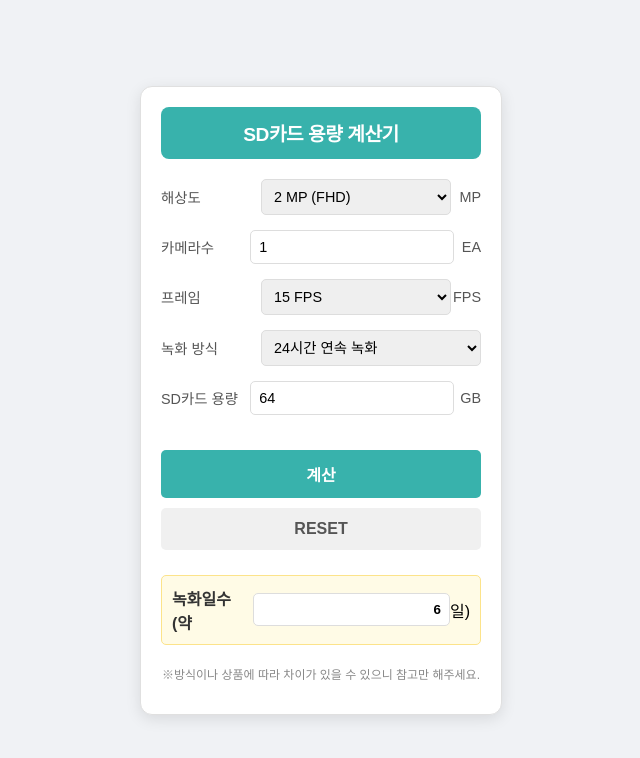
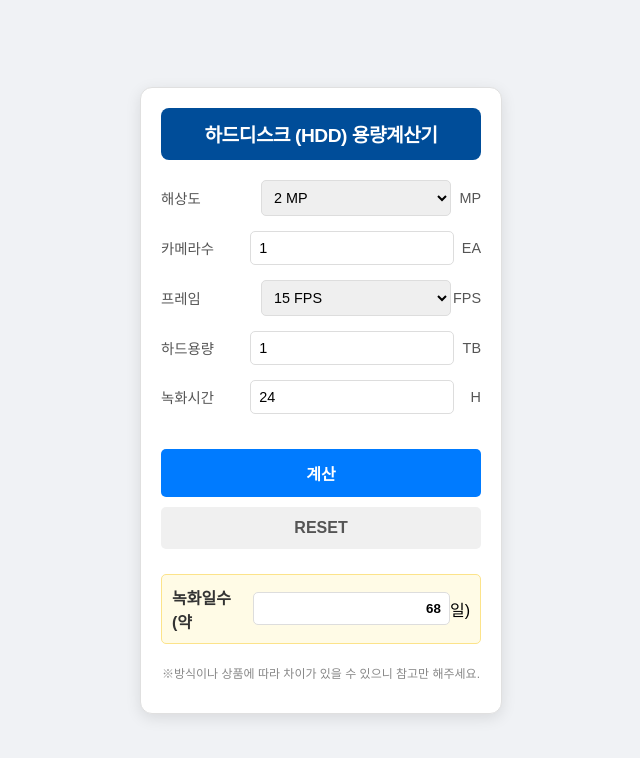
Before and after one commit to heegyeong3750-source/my-calculator, a plain HTML site: page index.html in a window 1280 px wide. Both pictures are taken after a click on the button "계산". Shown: the whole page, without its empty margins (319-959 px from the left). Drawn offline with Linux system fonts and the light colour scheme.

Commit message:
Update index.html

```diff
--- a/index.html
+++ b/index.html
@@ -3,7 +3,7 @@
 <head>
     <meta charset="UTF-8">
     <meta name="viewport" content="width=device-width, initial-scale=1.0">
-    <title>SD카드 용량 계산기 (홈카메라용)</title>
+    <title>하드디스크 용량 계산기</title>
     <style>
         body {
             font-family: Arial, sans-serif;
@@ -25,7 +25,7 @@
         .calculator-title {
             text-align: center;
             color: white;
-            background-color: #38b2ac; /* SD카드용으로 색상 변경 */
+            background-color: #004d99;
             padding: 12px;
             border-radius: 8px;
             font-size: 1.2em;
@@ -93,12 +93,12 @@
             transition: background-color 0.2s;
         }
         #calculate-button {
-            background-color: #38b2ac;
+            background-color: #007bff;
             color: white;
             margin-top: 20px;
         }
         #calculate-button:hover {
-            background-color: #319795;
+            background-color: #0056b3;
         }
         #reset-button {
             background-color: #f0f0f0;
@@ -119,13 +119,15 @@
 <body>
 
 <div class="calculator-container">
-    <div class="calculator-title">SD카드 용량 계산기</div>
+    <div class="calculator-title">하드디스크 (HDD) 용량계산기</div>
 
     <div class="input-group">
         <label for="resolution">해상도</label>
         <select id="resolution">
-            <option value="2">2 MP (FHD)</option>
-            <option value="4">4 MP (QHD)</option>
+            <option value="2">2 MP</option>
+            <option value="4">4 MP</option>
+            <option value="5">5 MP</option>
+            <option value="8">8 MP (4K)</option>
         </select>
         <span>MP</span>
     </div>
@@ -146,17 +148,15 @@
     </div>
 
     <div class="input-group">
-        <label for="recording-mode">녹화 방식</label>
-        <select id="recording-mode">
-            <option value="continuous">24시간 연속 녹화</option>
-            <option value="motion">움직임 감지 녹화</option>
-        </select>
+        <label for="hdd-capacity">하드용량</label>
+        <input type="number" id="hdd-capacity" value="1" min="1">
+        <span>TB</span>
     </div>
 
     <div class="input-group">
-        <label for="sd-capacity">SD카드 용량</label>
-        <input type="number" id="sd-capacity" value="64" min="1">
-        <span>GB</span>
+        <label for="recording-time">녹화시간</label>
+        <input type="number" id="recording-time" value="24" min="1">
+        <span>H</span>
     </div>
 
     <button id="calculate-button">계산</button>
@@ -173,18 +173,19 @@
 
 <script>
 // 해상도, 프레임에 따른 1일당 용량 데이터 (대략적인 값, GB 기준)
-// 홈카메라의 효율을 고려하여 HDD용보다 용량 데이터를 조금 낮게 설정했습니다.
 const dailyData = {
-    '2': { '15': 10, '30': 20 },
-    '4': { '15': 20, '30': 40 },
+    '2': { '15': 15, '30': 30 },
+    '4': { '15': 30, '30': 60 },
+    '5': { '15': 40, '30': 80 },
+    '8': { '15': 60, '30': 120 },
 };
 
 // HTML 요소 가져오기
 const resolutionSelect = document.getElementById('resolution');
 const camerasInput = document.getElementById('cameras');
 const frameSelect = document.getElementById('frame');
-const recordingModeSelect = document.getElementById('recording-mode');
-const sdCapacityInput = document.getElementById('sd-capacity');
+const hddCapacityInput = document.getElementById('hdd-capacity');
+const recordingTimeInput = document.getElementById('recording-time');
 const resultDaysInput = document.getElementById('result-days');
 const calculateButton = document.getElementById('calculate-button');
 const resetButton = document.getElementById('reset-button');
@@ -194,20 +195,20 @@ function calculateDays() {
     const resolution = resolutionSelect.value;
     const cameras = camerasInput.value;
     const frame = frameSelect.value;
-    const recordingMode = recordingModeSelect.value;
-    const sdCapacity = sdCapacityInput.value;
+    const hddCapacity = hddCapacityInput.value;
+    const recordingTime = recordingTimeInput.value;
 
     // 선택된 해상도와 프레임에 따른 1일당 용량 가져오기 (GB)
     const dailyGbPerCamera = dailyData[resolution] ? dailyData[resolution][frame] : 0;
 
-    // 녹화 방식에 따른 용량 절약율 (움직임 감지 녹화는 24시간 연속 녹화의 약 20% 용량만 사용한다고 가정)
-    const compressionMultiplier = (recordingMode === 'motion') ? 0.2 : 1;
+    // 총 녹화 용량 계산 (1일 기준)
+    const totalDailyGb = dailyGbPerCamera * cameras * (recordingTime / 24);
 
-    // 총 녹화 용량 계산 (1일 기준)
-    const totalDailyGb = dailyGbPerCamera * cameras * compressionMultiplier;
+    // 총 하드디스크 용량 (GB)
+    const totalHddGb = hddCapacity * 1024; // 1TB = 1024GB
 
     // 녹화 가능 일수 계산
-    const recordingDays = totalDailyGb > 0 ? sdCapacity / totalDailyGb : 0;
+    const recordingDays = totalDailyGb > 0 ? totalHddGb / totalDailyGb : 0;
 
     // 결과를 반올림하여 정수 형태로 표시
     resultDaysInput.value = Math.round(recordingDays);
@@ -220,8 +221,8 @@ resetButton.addEventListener('click', () => {
     resolutionSelect.value = '2';
     camerasInput.value = '1';
     frameSelect.value = '30';
-    recordingModeSelect.value = 'continuous';
-    sdCapacityInput.value = '64';
+    hddCapacityInput.value = '1';
+    recordingTimeInput.value = '24';
     resultDaysInput.value = '';
 });
 </script>
```
